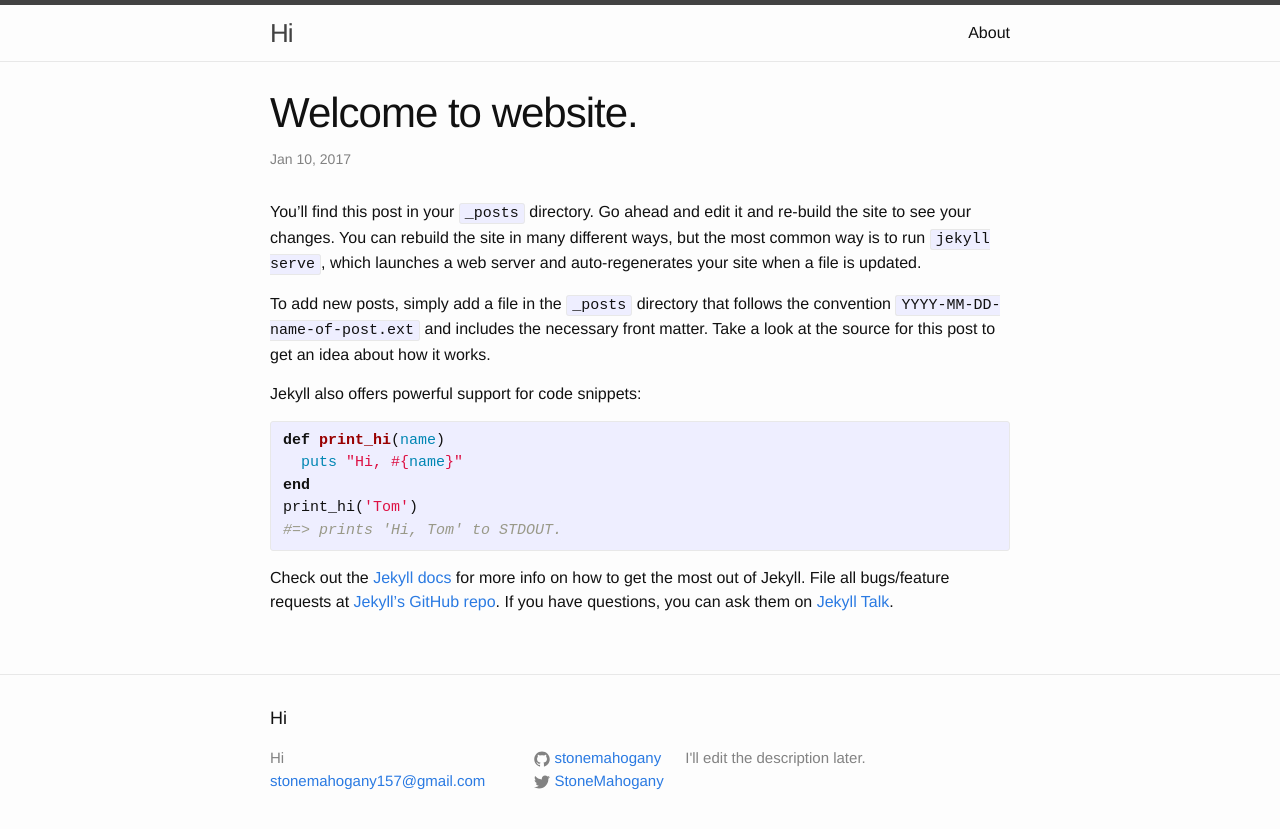
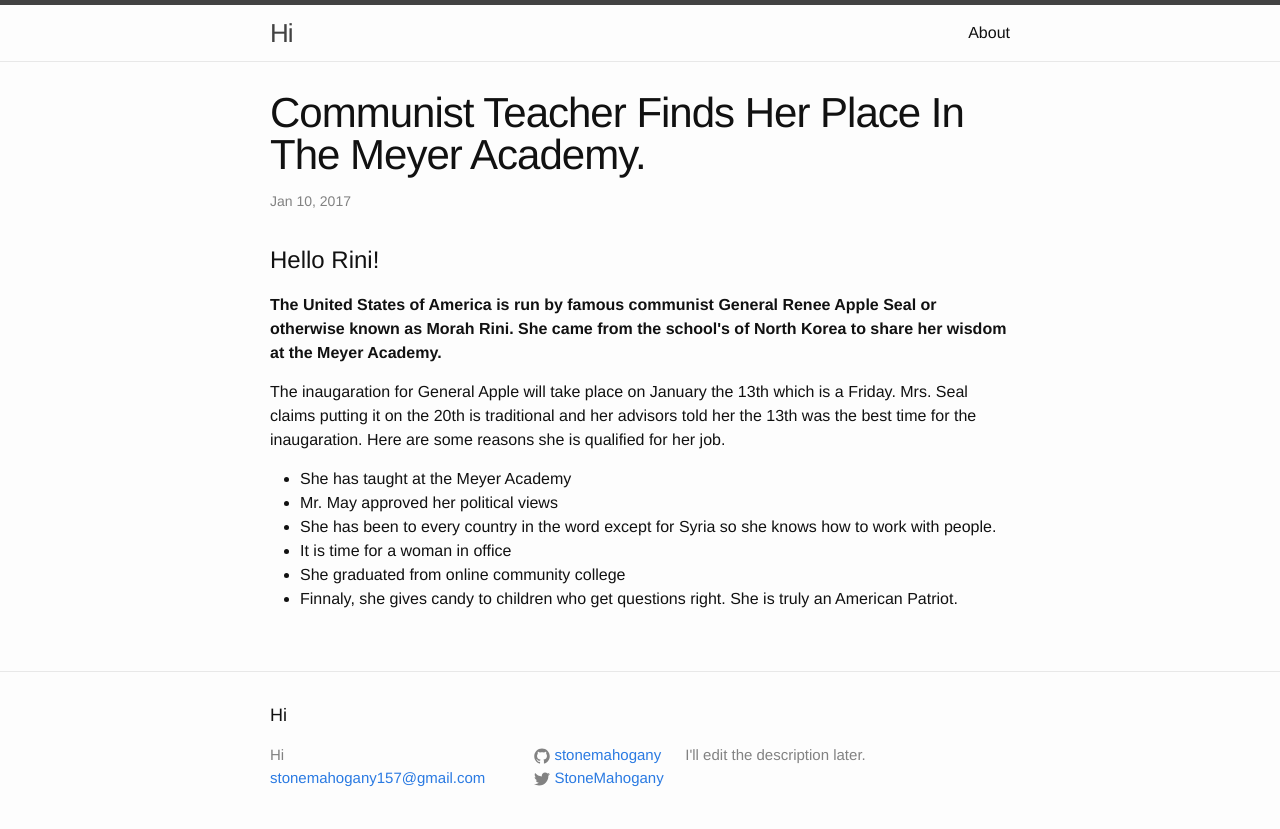
Before and after one commit to StoneMahogany/StoneMahogany.github.io, a Jekyll site: the page built from _posts/2017-01-10-welcome-to-jekyll.markdown, in a window 1280 px wide. Shown: the top 829 px of the page. Built offline with Jekyll 4.4.1, drawn with Linux system fonts in a browser that asks for light colours.

Commit message:
Update 2017-01-10-welcome-to-jekyll.markdown

```diff
--- a/_posts/2017-01-10-welcome-to-jekyll.markdown
+++ b/_posts/2017-01-10-welcome-to-jekyll.markdown
@@ -1,23 +1,14 @@
 ---
 layout: post
-title:  "Welcome to website."
+title:  "Communist Teacher Finds Her Place In The Meyer Academy."
 ---
-You’ll find this post in your `_posts` directory. Go ahead and edit it and re-build the site to see your changes. You can rebuild the site in many different ways, but the most common way is to run `jekyll serve`, which launches a web server and auto-regenerates your site when a file is updated.
-
-To add new posts, simply add a file in the `_posts` directory that follows the convention `YYYY-MM-DD-name-of-post.ext` and includes the necessary front matter. Take a look at the source for this post to get an idea about how it works.
-
-Jekyll also offers powerful support for code snippets:
-
-{% highlight ruby %}
-def print_hi(name)
-  puts "Hi, #{name}"
-end
-print_hi('Tom')
-#=> prints 'Hi, Tom' to STDOUT.
-{% endhighlight %}
-
-Check out the [Jekyll docs][jekyll-docs] for more info on how to get the most out of Jekyll. File all bugs/feature requests at [Jekyll’s GitHub repo][jekyll-gh]. If you have questions, you can ask them on [Jekyll Talk][jekyll-talk].
-
-[jekyll-docs]: http://jekyllrb.com/docs/home
-[jekyll-gh]:   https://github.com/jekyll/jekyll
-[jekyll-talk]: https://talk.jekyllrb.com/
+<h1>Hello Rini!</h1>
+<p> <strong> The United States of America is run by famous communist General Renee Apple Seal or otherwise known as Morah Rini. She came from the school's of  North Korea to share her wisdom at the Meyer Academy. </strong>
+  <p> The inaugaration for General Apple will take place on January the 13th which is a Friday. Mrs. Seal claims putting it on the 20th is traditional and her advisors told her the 13th was the best time for the inaugaration. Here are some reasons she is qualified for her job.
+    <ul>
+      <li> She has taught at the Meyer Academy<li>
+      Mr. May approved her political views <li>
+      She has been to every country in the word except for Syria so she knows how to work with people. <li>
+      It is time for a woman in office <li>
+      She graduated from online community college <li>
+      Finnaly, she gives candy to children who get questions right. She is truly an American Patriot.</li>
```
